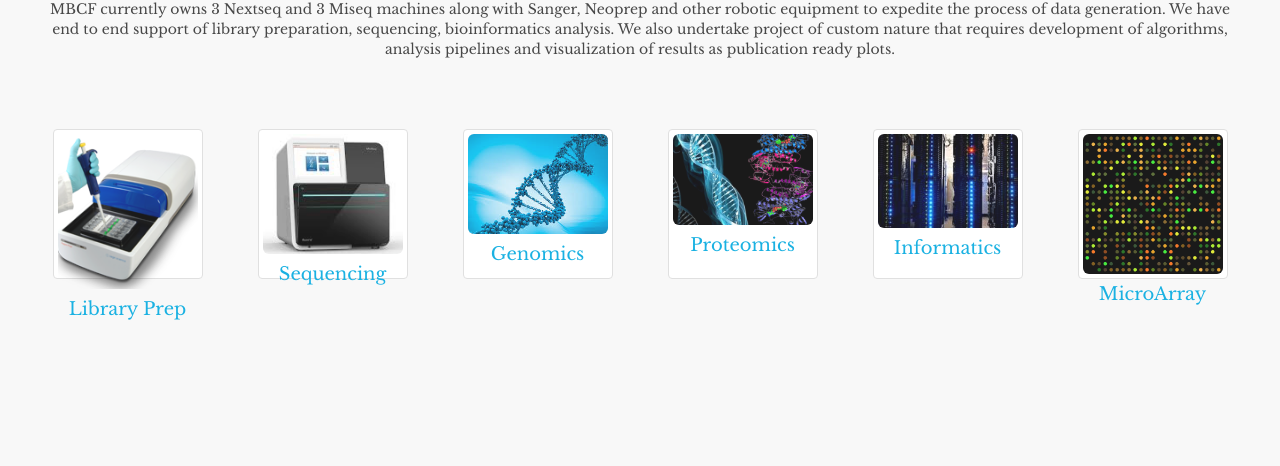
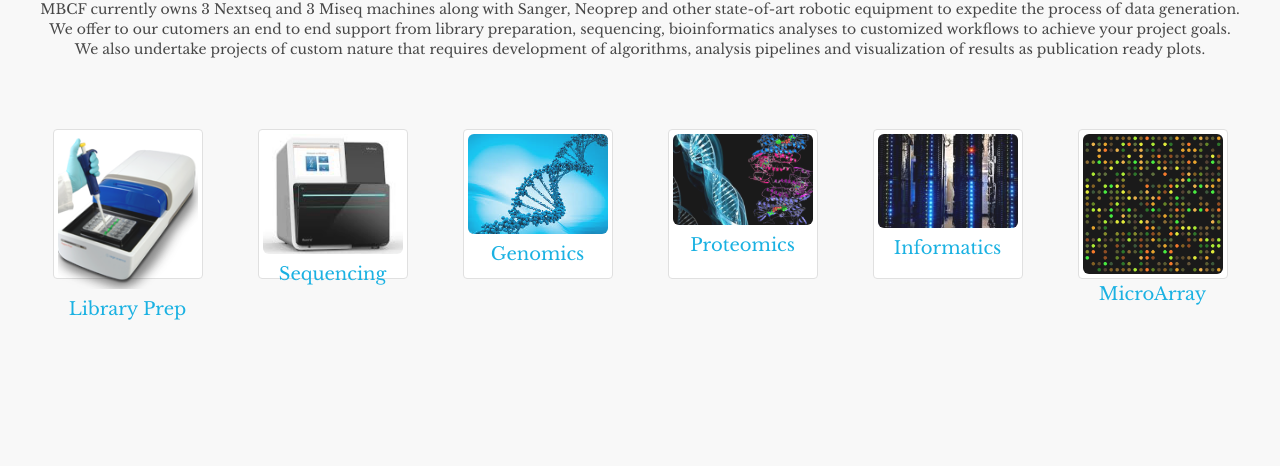
Before and after one commit to vangalamaheshh/mbcf_web_2, a website: page index.html in a window 1280 px wide. Shown: the part 634-1100 px from the top of the page. Drawn offline with nearby package versions, Linux system fonts and the light colour scheme; some packages are replaced by stand-ins of ours.

Commit message:
added text

```diff
--- a/index.html
+++ b/index.html
@@ -118,7 +118,7 @@
                     <div class="col-md-12">
                         <h2 class="color-blue">About Core</h2>
                         <p>
-                            MBCF currently owns 3 Nextseq and 3 Miseq machines along with Sanger, Neoprep and other robotic equipment to expedite the process of data generation. We have end to end support of library preparation, sequencing, bioinformatics analysis. We also undertake project of custom nature that requires development of algorithms, analysis pipelines and visualization of results as publication ready plots.
+                            MBCF currently owns 3 Nextseq and 3 Miseq machines along with Sanger, Neoprep and other state-of-art robotic equipment to expedite the process of data generation. We offer to our cutomers an end to end support from library preparation, sequencing, bioinformatics analyses to customized workflows to achieve your project goals. We also undertake projects of custom nature that requires development of algorithms, analysis pipelines and visualization of results as publication ready plots.
                         </p>
                     </div>
                 </div>
```
